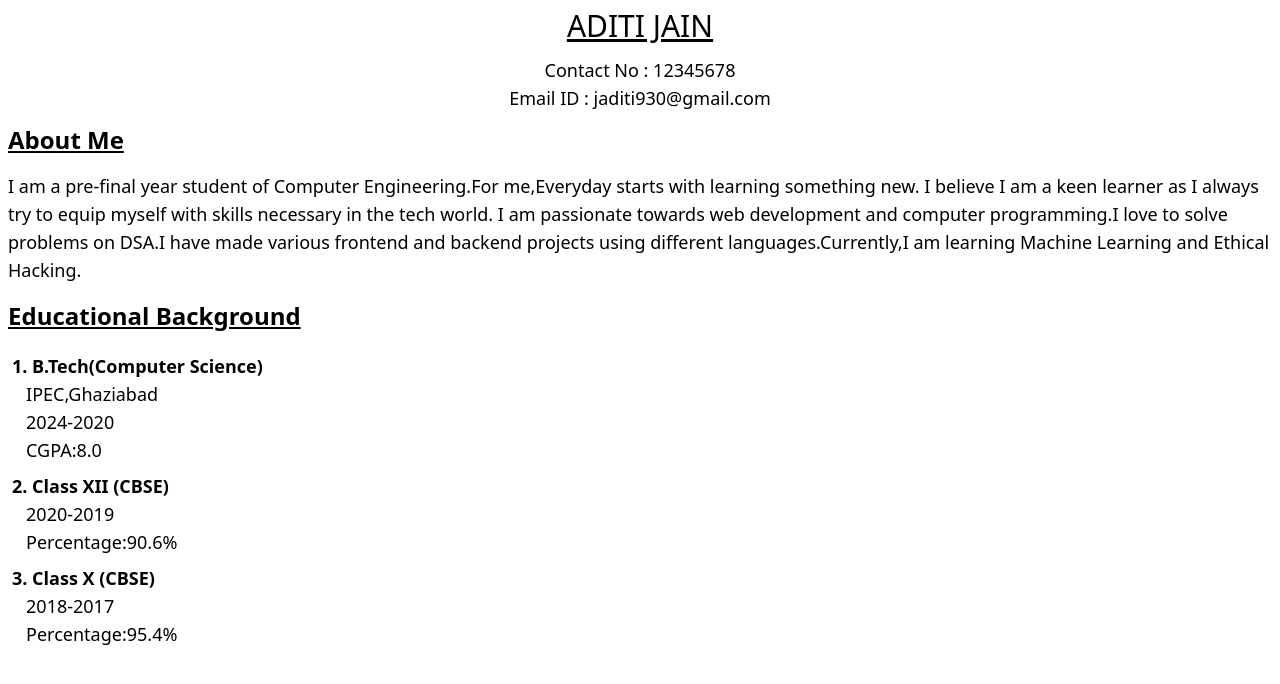
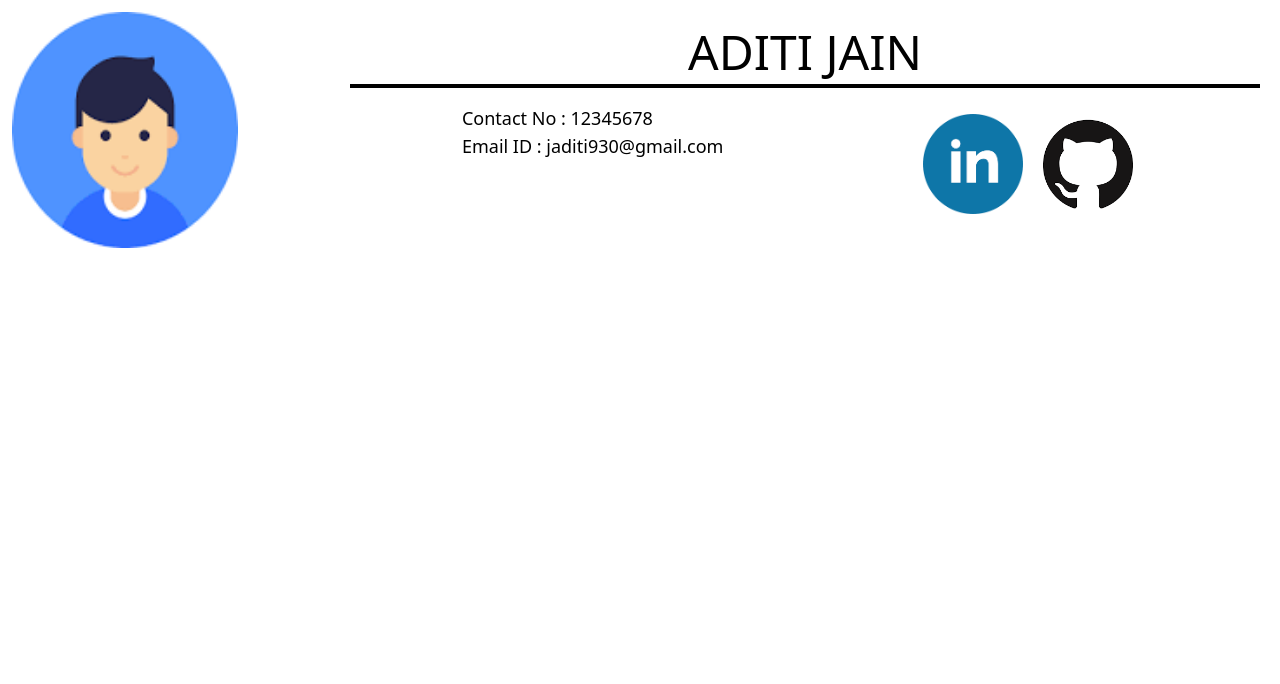
Before and after one commit to jaditi930/Resume-Design-using-Tailwind-Css, a plain HTML site: page resume.html in a window 1280 px wide. Drawn offline with nearby package versions, Linux system fonts and the light colour scheme.

Commit message:
intro section done

```diff
--- a/resume.html
+++ b/resume.html
@@ -8,35 +8,23 @@
     <script src="https://cdn.tailwindcss.com"></script>
 </head>
 <body>
-    <div class="text-3xl p-2 text-center underline underline-offset-2">ADITI JAIN</div>
-    <div class="text-center p-1 text-lg">
+    <div class="flex">
+        <img src="aditi.png" class="inline p-3" alt="" height="200" width="250">
+        <div class="ml-20 grow p-5">
+            <div class="text-5xl p-2 text-center">ADITI JAIN
+            </div>
+            <hr class="border-solid border-2 border-black">
+            <div class="flex justify-around p-3">
+                <div class="p-1 text-lg">
                     <p>Contact No : 12345678</p>
                     <p>Email ID : jaditi930@gmail.com</p>
                 </div>
-    <div class="text-2xl font-bold p-2 underline underline-offset-2">About Me</div>
-    <div class="p-2 text-lg">I am a pre-final year student of Computer Engineering.For me,Everyday starts with learning something new.
-        I believe I am a keen learner as I always try to equip myself with skills necessary in the tech world.
-        I am passionate towards web development and computer programming.I love to solve problems on DSA.I have made various
-    frontend and backend projects using different languages.Currently,I am learning Machine Learning and Ethical Hacking.</div>
-    <div class="text-2xl font-bold p-2 underline underline-offset-2">Educational Background</div>
-    <div class="p-2 text-lg">
                 <div class="p-1 text-lg">
-         <p class="font-semibold">1.  B.Tech(Computer Science) </p>
-         <p>&nbsp;&nbsp;&nbsp;IPEC,Ghaziabad</p>
-         <p>&nbsp;&nbsp;&nbsp;2024-2020</p>
-         <p>&nbsp;&nbsp;&nbsp;CGPA:8.0</p>
-        </div>
-        <div class="p-1 text-lg">
-         <p class="font-semibold">2.  Class XII (CBSE) </p>
-         <p>&nbsp;&nbsp;&nbsp;2020-2019</p>
-         <p>&nbsp;&nbsp;&nbsp;Percentage:90.6%</p>
-        </div>
-        <div class="p-1 text-lg">
-            <p class="font-semibold">3.  Class X (CBSE) </p>
-            <p>&nbsp;&nbsp;&nbsp;2018-2017</p>
-            <p>&nbsp;&nbsp;&nbsp;Percentage:95.4%</p>
+                  <a href="https://www.linkedin.com/in/aditi-jain-86b861238"><img src="linkedin.png" alt="" width="100" height="100" class="inline"></a>
+                  <a href="https://github.com/jaditi930"><img src="github.png" alt="" width="120" height="120" class="inline"></a>
                 </div>
             </div>
-
+        </div>
+    </div>
 </body>
 </html>
```
Also changed, not shown: aditi.png (added), github.png (added), linkedin.png (added). Lines whose indentation alone changed are shown as unchanged.
